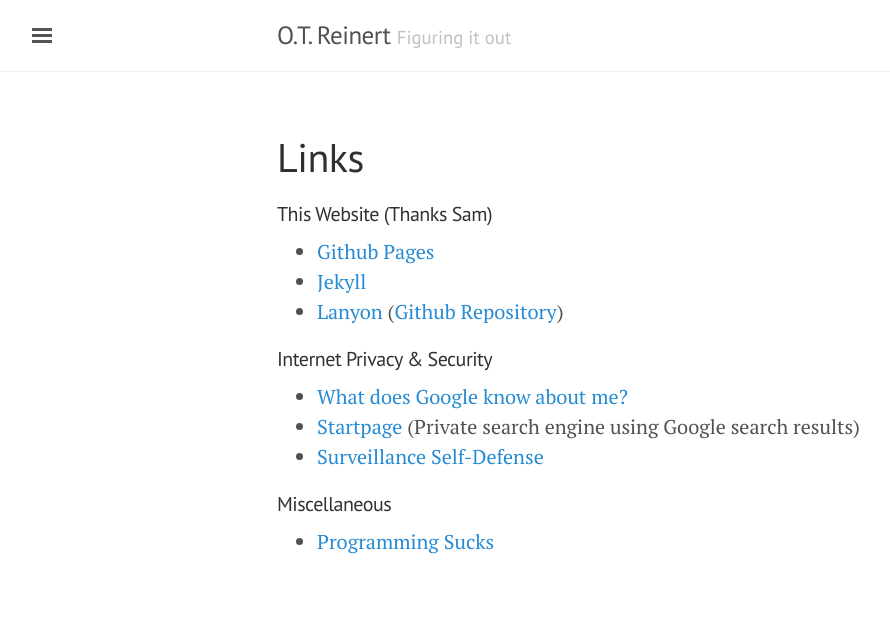
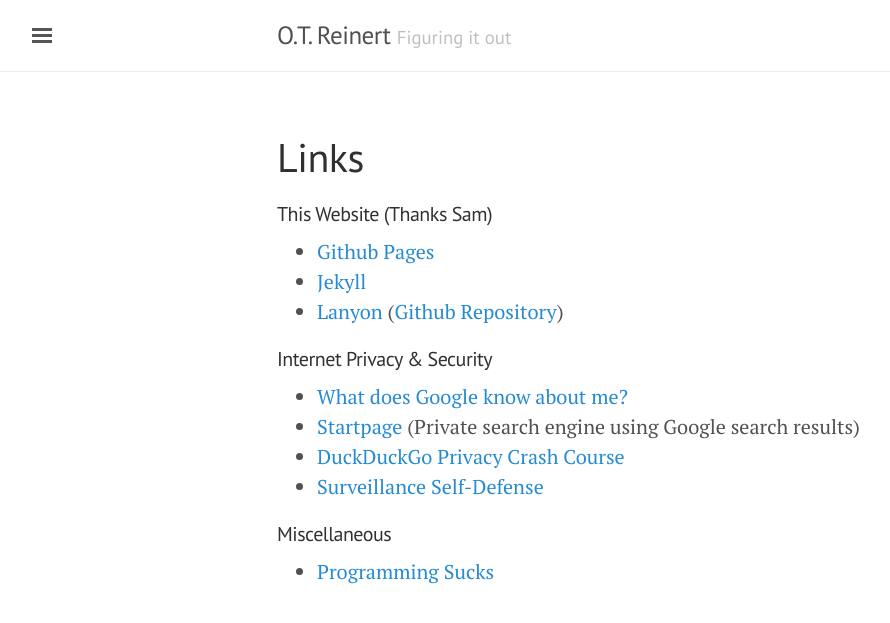
Before and after one commit to otreinert/otreinert.github.io, a Jekyll site: the page built from links.md, in a window 1280 px wide. Shown: the top 623 px of the page, without its empty margins (3-893 px from the left). Built offline with Jekyll 4.4.1, drawn with Linux system fonts in a browser that asks for light colours.

Commit message:
Update links.md

```diff
--- a/links.md
+++ b/links.md
@@ -10,6 +10,7 @@
 #### Internet Privacy & Security
 * [What does Google know about me?](https://www.quora.com/What-does-Google-know-about-me/answer/Gabriel-Weinberg)
 * [Startpage](https://www.startpage.com/) (Private search engine using Google search results)
+* [DuckDuckGo Privacy Crash Course](https://spreadprivacy.com/tag/privacy-newsletter/)
 * [Surveillance Self-Defense](https://ssd.eff.org/en)
 
 #### Miscellaneous
```
